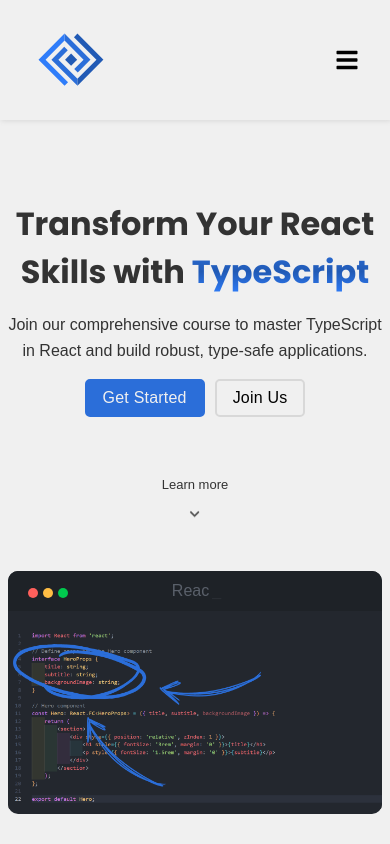
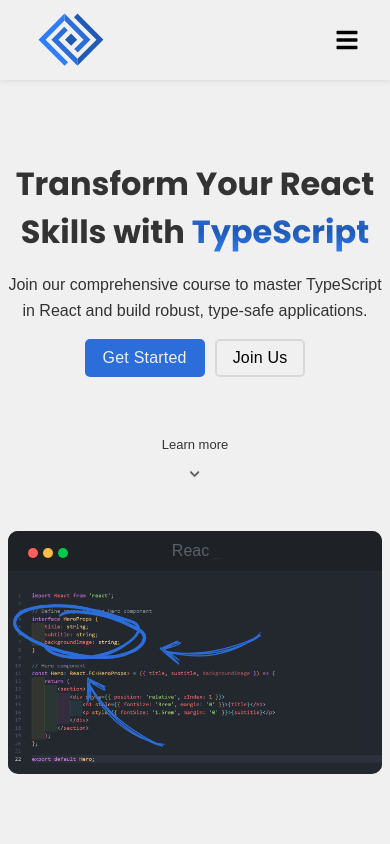
Before and after one commit to AndorkaDominik/TapTip, a React (Vite) app: page /typescript/module1 in a window 390 px wide. Shown: the top 844 px of the page. Built offline with nearby package versions, Linux system fonts and the light colour scheme.

Commit message:
fix navbar

```diff
--- a/src/components/Navbar/Navbar.css
+++ b/src/components/Navbar/Navbar.css
@@ -70,7 +70,7 @@
 
 @media (max-width: 900px) {
     .navbar {
-        padding: 20px 8%;
+        padding: 0 8%;
         position: relative;
     }
 
```
